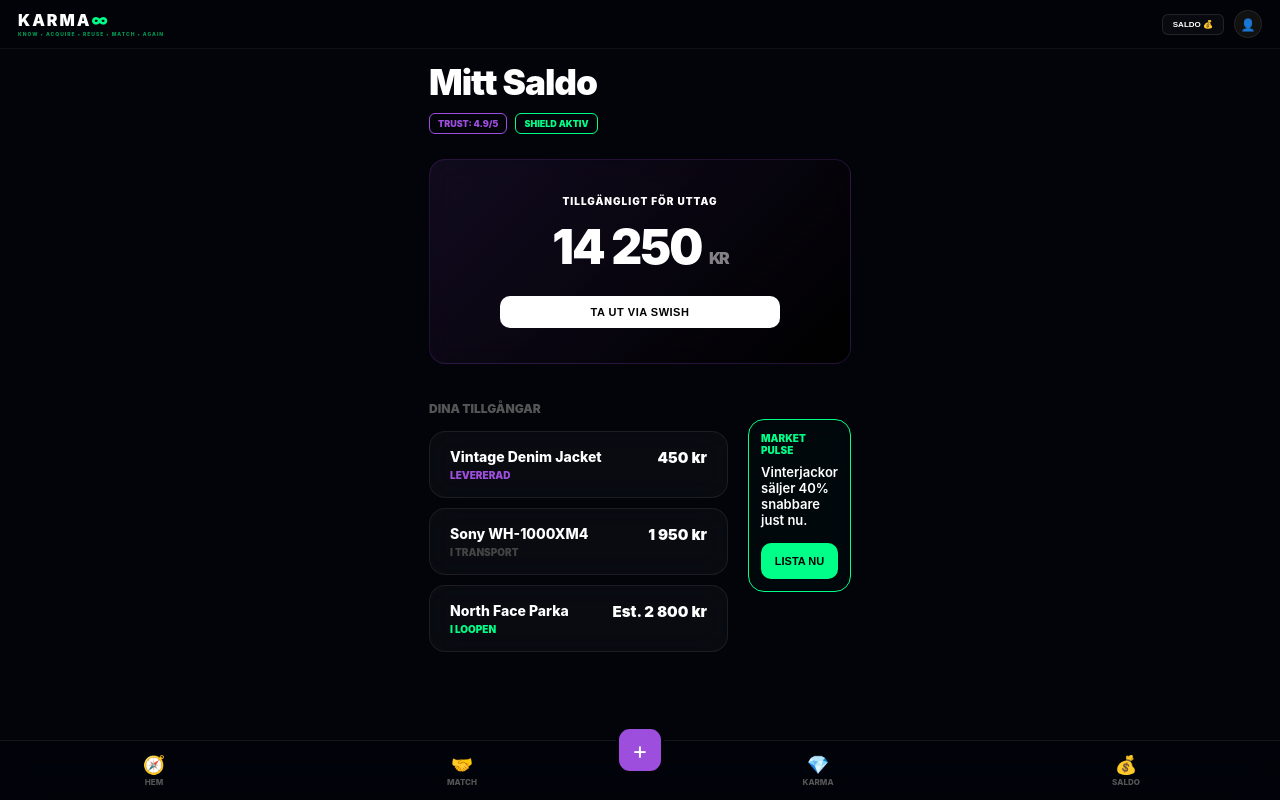
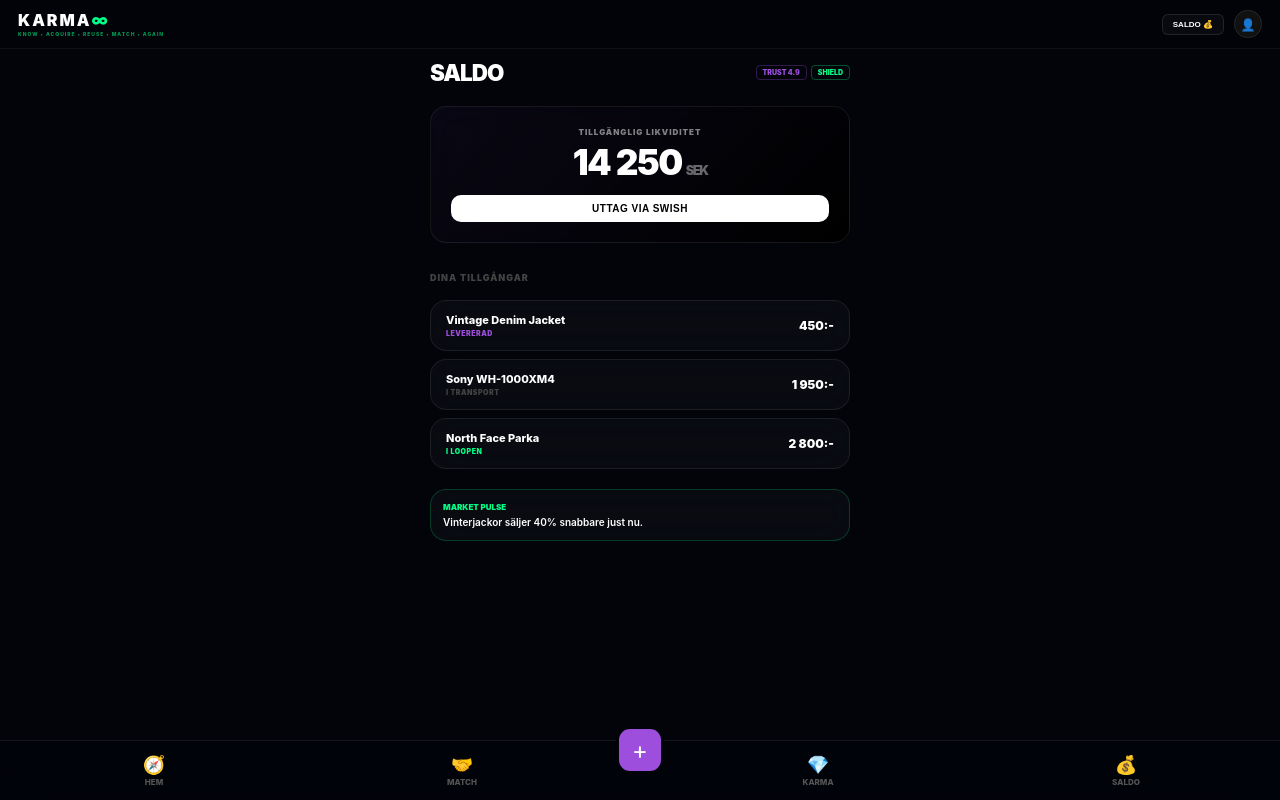
Before and after one commit to gascheckking/marketbeg-appGem, a Next.js app: page /dashboard/seller in a window 1280 px wide. Built offline with nearby package versions, Linux system fonts and the light colour scheme.

Commit message:
Update page.tsx

```diff
--- a/app/dashboard/seller/page.tsx
+++ b/app/dashboard/seller/page.tsx
@@ -3,64 +3,47 @@
 
 export default function KarmaSellerDashboard() {
   const assets = [
-    { name: "Vintage Denim Jacket", status: "LEVERERAD", value: "450 kr", sub: "Frigörs om 24h", color: 'var(--neon-purple)' },
-    { name: "Sony WH-1000XM4", status: "I TRANSPORT", value: "1 950 kr", sub: "Väntar på mottagning", color: '#444' },
-    { name: "North Face Parka", status: "I LOOPEN", value: "Est. 2 800 kr", sub: "Hög efterfrågan", color: 'var(--neon-mint)' }
+    { name: "Vintage Denim Jacket", status: "LEVERERAD", value: "450:-", color: 'var(--neon-purple)' },
+    { name: "Sony WH-1000XM4", status: "I TRANSPORT", value: "1 950:-", color: '#444' },
+    { name: "North Face Parka", status: "I LOOPEN", value: "2 800:-", color: 'var(--neon-mint)' }
   ];
 
   return (
-    <div className="page-wrapper">
-      <header style={{ marginBottom: '25px' }}>
-        <h1 style={{ margin: 0 }}>Mitt Saldo</h1>
-        <div style={{ display: 'flex', gap: '8px', marginTop: '10px' }}>
-          <span style={{ fontSize: '9px', fontWeight: 900, color: 'var(--neon-purple)', border: '1px solid var(--neon-purple)', padding: '4px 8px', borderRadius: '6px' }}>TRUST: 4.9/5</span>
-          <span style={{ fontSize: '9px', fontWeight: 900, color: 'var(--neon-mint)', border: '1px solid var(--neon-mint)', padding: '4px 8px', borderRadius: '6px' }}>SHIELD AKTIV</span>
+    <div className="page-wrapper" style={{ padding: '10px 15px' }}>
+      <header style={{ marginBottom: '20px', display: 'flex', justifyContent: 'space-between', alignItems: 'center' }}>
+        <h1 style={{ fontSize: '1.4rem', fontWeight: 900, margin: 0 }}>SALDO</h1>
+        <div style={{ display: 'flex', gap: '4px' }}>
+          <span style={{ fontSize: '7px', fontWeight: 900, color: 'var(--neon-purple)', border: '1px solid rgba(157, 78, 221, 0.3)', padding: '2px 6px', borderRadius: '4px' }}>TRUST 4.9</span>
+          <span style={{ fontSize: '7px', fontWeight: 900, color: 'var(--neon-mint)', border: '1px solid rgba(0, 255, 136, 0.3)', padding: '2px 6px', borderRadius: '4px' }}>SHIELD</span>
         </div>
       </header>
 
-      {/* Saldo-kort - Mer Fintech-look */}
       <div className="glass-card" style={{
-        background: 'linear-gradient(135deg, rgba(157, 78, 221, 0.1), #000)',
-        padding: '35px 20px', marginBottom: '25px', textAlign: 'center', border: '1px solid rgba(157, 78, 221, 0.2)'
+        background: 'linear-gradient(135deg, rgba(157, 78, 221, 0.05), #000)',
+        padding: '20px', marginBottom: '20px', textAlign: 'center'
       }}>
-        <div className="muted" style={{ fontSize: '10px', fontWeight: 900, letterSpacing: '1px' }}>TILLGÄNGLIGT FÖR UTTAG</div>
-        <div style={{ fontSize: '3rem', fontWeight: 900, margin: '10px 0', letterSpacing: '-2px' }}>
-          14 250 <span style={{ fontSize: '1rem', opacity: 0.5 }}>KR</span>
-        </div>
-        <button className="primary-btn" style={{ width: '100%', maxWidth: '280px', marginTop: '10px' }}>
-          TA UT VIA SWISH
-        </button>
+        <div style={{ fontSize: '8px', fontWeight: 900, letterSpacing: '1px', opacity: 0.5 }}>TILLGÄNGLIG LIKVIDITET</div>
+        <div style={{ fontSize: '2.2rem', fontWeight: 900, margin: '4px 0', letterSpacing: '-1.5px' }}>14 250<span style={{ fontSize: '0.8rem', opacity: 0.4, marginLeft: '4px' }}>SEK</span></div>
+        <button className="primary-btn" style={{ padding: '8px', fontSize: '10px', marginTop: '8px' }}>UTTAG VIA SWISH</button>
       </div>
 
-      <div className="dashboard-grid">
-        <section>
-          <h3 style={{ fontSize: '12px', fontWeight: 900, marginBottom: '15px', color: '#555' }}>DINA TILLGÅNGAR</h3>
-          <div style={{ display: 'flex', flexDirection: 'column', gap: '10px' }}>
-            {assets.map((item, i) => (
-              <div key={i} className="glass-card" style={{ display: 'flex', justifyContent: 'space-between', padding: '16px 20px', borderRadius: '16px' }}>
-                <div>
-                  <div style={{ fontWeight: 800, fontSize: '14px' }}>{item.name}</div>
-                  <div style={{ fontSize: '10px', color: item.color, fontWeight: 900, marginTop: '4px' }}>{item.status}</div>
-                </div>
-                <div style={{ fontWeight: 900, fontSize: '15px' }}>{item.value}</div>
-              </div>
-            ))}
+      <div style={{ display: 'flex', flexDirection: 'column', gap: '8px' }}>
+        <h3 style={{ fontSize: '9px', fontWeight: 900, color: '#444', letterSpacing: '1px' }}>DINA TILLGÅNGAR</h3>
+        {assets.map((item, i) => (
+          <div key={i} className="glass-card" style={{ display: 'flex', justifyContent: 'space-between', padding: '12px 15px', alignItems: 'center' }}>
+            <div>
+              <div style={{ fontWeight: 800, fontSize: '11px' }}>{item.name}</div>
+              <div style={{ fontSize: '7px', color: item.color, fontWeight: 900, marginTop: '2px', letterSpacing: '0.5px' }}>{item.status}</div>
+            </div>
+            <div style={{ fontWeight: 900, fontSize: '12px' }}>{item.value}</div>
           </div>
-        </section>
-
-        <section style={{ marginTop: '30px' }}>
-          <div className="glass-card" style={{ border: '1px solid var(--neon-mint)', background: 'rgba(0,255,136,0.02)' }}>
-            <div style={{ fontSize: '10px', fontWeight: 900, color: 'var(--neon-mint)', marginBottom: '8px' }}>MARKET PULSE</div>
-            <p style={{ fontSize: '13px', fontWeight: 600, margin: 0 }}>Vinterjackor säljer 40% snabbare just nu.</p>
-            <button style={{ marginTop: '15px', width: '100%', padding: '12px', background: 'var(--neon-mint)', color: '#000', border: 'none', borderRadius: '10px', fontWeight: 900, fontSize: '11px' }}>LISTA NU</button>
-          </div>
-        </section>
+        ))}
       </div>
 
-      <style jsx>{`
-        .dashboard-grid { display: grid; grid-template-columns: 1fr; gap: 20px; }
-        @media (min-width: 768px) { .dashboard-grid { grid-template-columns: 1.5fr 0.5fr; } }
-      `}</style>
+      <div className="glass-card" style={{ marginTop: '20px', border: '1px solid rgba(0, 255, 136, 0.2)', padding: '12px' }}>
+        <div style={{ fontSize: '8px', fontWeight: 900, color: 'var(--neon-mint)', marginBottom: '4px' }}>MARKET PULSE</div>
+        <p style={{ fontSize: '10px', fontWeight: 600, margin: 0 }}>Vinterjackor säljer 40% snabbare just nu.</p>
+      </div>
     </div>
   );
 }
```
